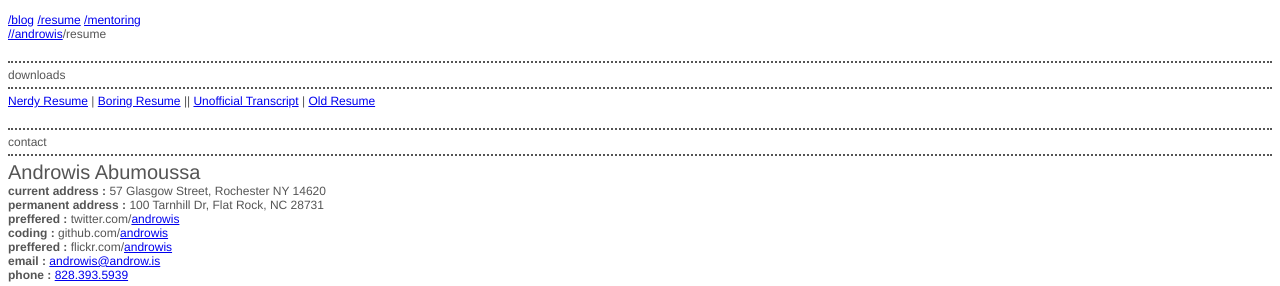
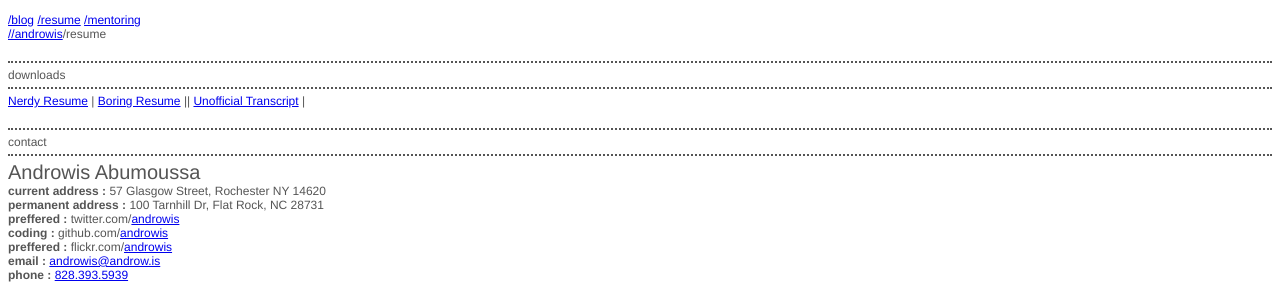
Before and after one commit to androwis/androwis.github.com, a Jekyll site: the page resume/index.html, which Jekyll copies as it is, in a window 1280 px wide and 900 px high. Shown: the top 286 px of the window. Built offline with Jekyll 4.4.1, drawn with Linux system fonts in a browser that asks for light colours.

Commit message:
removed old links.

```diff
--- a/resume/index.html
+++ b/resume/index.html
@@ -22,8 +22,6 @@
 <a href="AndrewAbuMoussaResumeHTML.pdf">Nerdy Resume</a> |
     <a href="AndrewAbuMoussaResumeBasic.pdf">Boring Resume</a> ||
     <a href="AndrewAbuMoussaTranscript.pdf">Unofficial Transcript</a> |
-    <a href="AndrewAbuMoussaResume.pdf">Old Resume</a>
-
 
 <center> contact</center>
 <div id="r">
```
